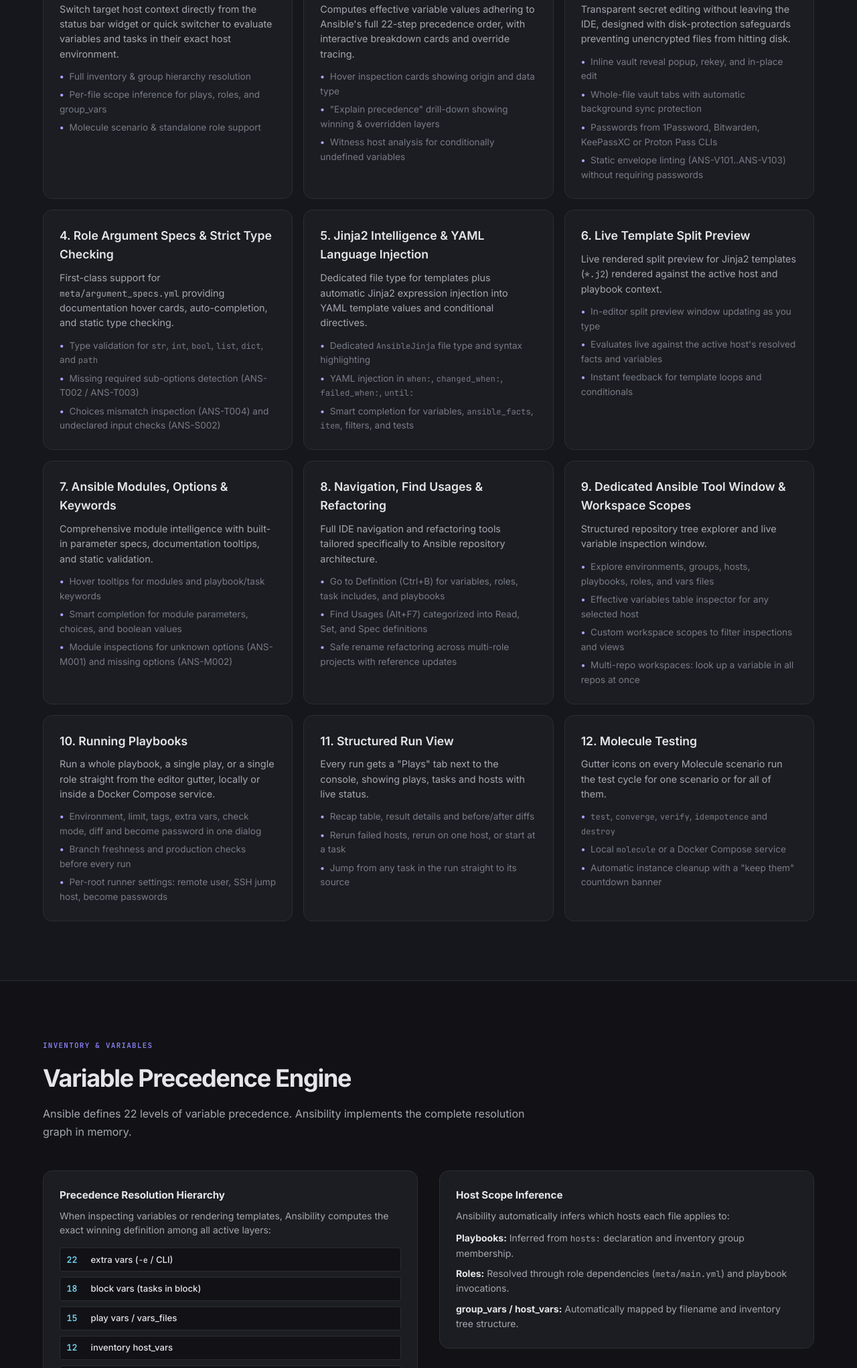
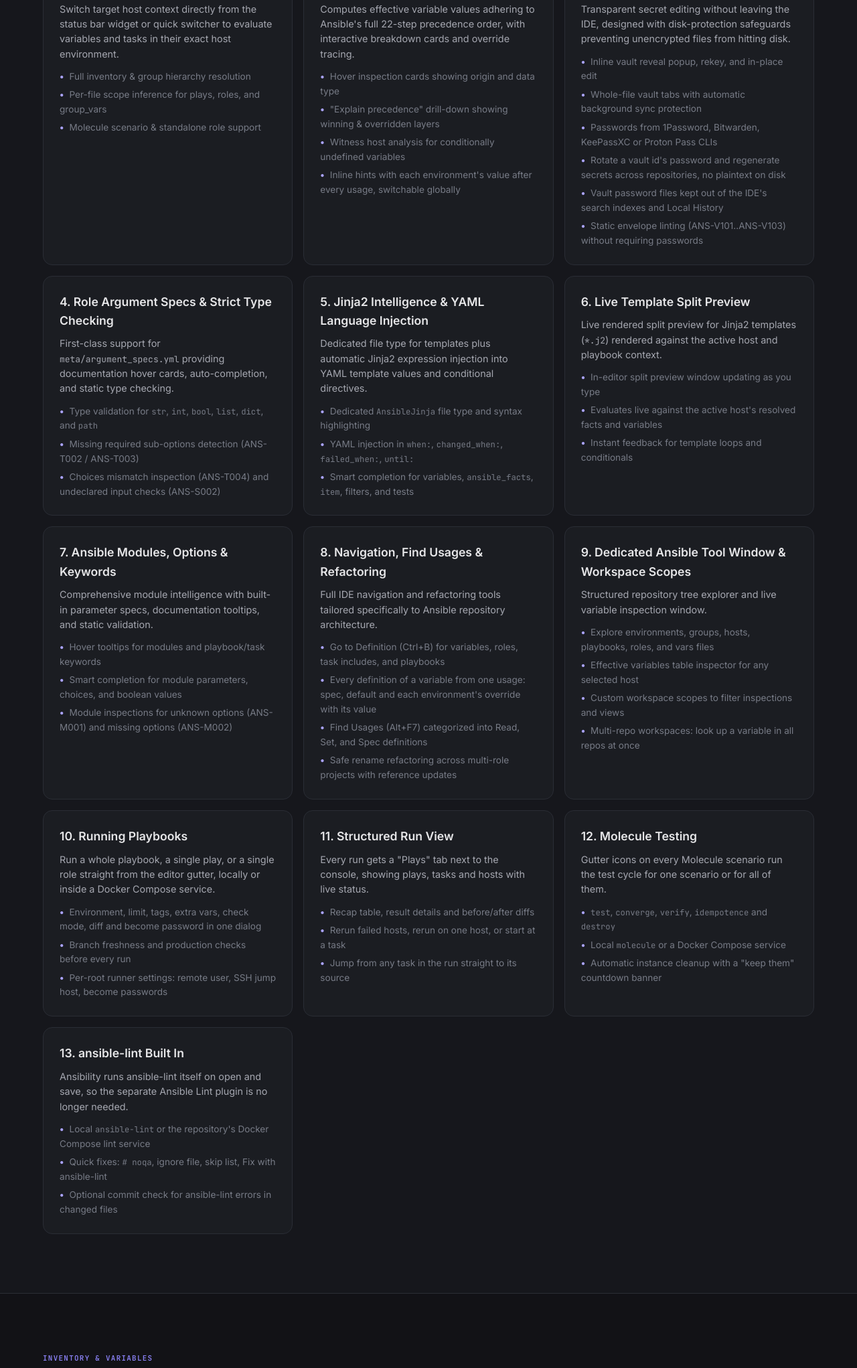
Before and after one commit to DanielTerletzkiy/ansibility, a plain HTML site: page docs/index.html in a window 1280 px wide. Shown: the part 1885-3928 px from the top of the page at 67% size. Drawn offline with Linux system fonts and the light colour scheme.

Commit message:
Prepare the release: notes, Marketplace description, README and site
- Release notes tightened to what users see (17.5K to 9.5K characters); every
  feature, safety guarantee and fix stays.
- Marketplace description, README and site name the variable source hints,
  every-definition Ctrl+B, Rotate Vault Password, Regenerate Secrets, password
  files out of the indexes and ansible-lint.
- Why 2026.3 is not in the verifier list: its VCS plugin split makes the
  verifier report our VCS classes as unresolved, while the IDE loads them.
- A neutral port in RunnerSettingsTest.

Co-Authored-By: Claude Opus 5.5 <noreply@anthropic.com>

```diff
--- a/docs/index.html
+++ b/docs/index.html
@@ -4,7 +4,7 @@
   <meta charset="UTF-8">
   <meta name="viewport" content="width=device-width, initial-scale=1.0">
   <title>Ansibility — Ansible Plugin for JetBrains IDEs</title>
-  <meta name="description" content="Ansibility brings deep, native Ansible support to JetBrains IDEs. Host awareness, 22-step variable precedence, vault security, Jinja2 preview, role argument specs, and playbook and Molecule runs.">
+  <meta name="description" content="Ansibility brings deep, native Ansible support to JetBrains IDEs. Host awareness, 22-step variable precedence, vault security, Jinja2 preview, role argument specs, ansible-lint, and playbook and Molecule runs.">
   <link rel="icon" type="image/svg+xml" href="assets/logo.svg">
 
   <link rel="preconnect" href="https://fonts.googleapis.com">
@@ -459,6 +459,7 @@
             <li>Hover inspection cards showing origin and data type</li>
             <li>"Explain precedence" drill-down showing winning & overridden layers</li>
             <li>Witness host analysis for conditionally undefined variables</li>
+            <li>Inline hints with each environment's value after every usage, switchable globally</li>
           </ul>
         </div>
 
@@ -469,6 +470,8 @@
             <li>Inline vault reveal popup, rekey, and in-place edit</li>
             <li>Whole-file vault tabs with automatic background sync protection</li>
             <li>Passwords from 1Password, Bitwarden, KeePassXC or Proton Pass CLIs</li>
+            <li>Rotate a vault id's password and regenerate secrets across repositories, no plaintext on disk</li>
+            <li>Vault password files kept out of the IDE's search indexes and Local History</li>
             <li>Static envelope linting (ANS-V101..ANS-V103) without requiring passwords</li>
           </ul>
         </div>
@@ -518,6 +521,7 @@
           <p>Full IDE navigation and refactoring tools tailored specifically to Ansible repository architecture.</p>
           <ul>
             <li>Go to Definition (Ctrl+B) for variables, roles, task includes, and playbooks</li>
+            <li>Every definition of a variable from one usage: spec, default and each environment's override with its value</li>
             <li>Find Usages (Alt+F7) categorized into Read, Set, and Spec definitions</li>
             <li>Safe rename refactoring across multi-role projects with reference updates</li>
           </ul>
@@ -561,6 +565,16 @@
             <li><code>test</code>, <code>converge</code>, <code>verify</code>, <code>idempotence</code> and <code>destroy</code></li>
             <li>Local <code>molecule</code> or a Docker Compose service</li>
             <li>Automatic instance cleanup with a "keep them" countdown banner</li>
+          </ul>
+        </div>
+
+        <div class="feature-item">
+          <h3>13. ansible-lint Built In</h3>
+          <p>Ansibility runs ansible-lint itself on open and save, so the separate Ansible Lint plugin is no longer needed.</p>
+          <ul>
+            <li>Local <code>ansible-lint</code> or the repository's Docker Compose lint service</li>
+            <li>Quick fixes: <code># noqa</code>, ignore file, skip list, Fix with ansible-lint</li>
+            <li>Optional commit check for ansible-lint errors in changed files</li>
           </ul>
         </div>
       </div>
--- a/plugin/src/main/resources/META-INF/plugin.xml
+++ b/plugin/src/main/resources/META-INF/plugin.xml
@@ -10,8 +10,10 @@
         <p><b>Key Features:</b></p>
         <ul>
             <li><b>Host Awareness & Context Switching:</b> Full understanding of inventories, environments, group hierarchies, and <code>group_vars</code>/<code>host_vars</code> inheritance. Switch active host context via the status bar widget or quick actions.</li>
-            <li><b>Variable Precedence & Deep Inspection:</b> Variable cards with interactive <i>"Explain Precedence"</i> view showing values across all inventory, playbook, and role layers.</li>
+            <li><b>Variable Precedence & Deep Inspection:</b> Variable cards with interactive <i>"Explain Precedence"</i> view showing values across all inventory, playbook, and role layers. Inline hints after each variable usage show what every environment's hosts get there (<code>default 1.2.0 · prod 1.4.0</code>), and Ctrl+B lists every definition that reaches them with its value; the hints can be switched off globally.</li>
             <li><b>Seamless Ansible Vault Integration:</b> In-editor inline vault reveal/edit/encrypt/decrypt/rekey, whole-file vault tabs with safe synchronization protection, lock gutter icons, and structural envelope inspections. Vault and become passwords can come from the 1Password, Bitwarden, KeePassXC or Proton Pass CLIs.</li>
+            <li><b>Vault Password Rotation & Secret Regeneration:</b> Rotate a vault id's password across repositories (every vault re-encrypted, checked in memory first, the new password stored before any file changes) and give chosen <code>!vault</code> values new random values per file, folder or repository, without plaintext ever reaching the disk. Vault password files are kept out of the IDE's search indexes and Local History.</li>
+            <li><b>ansible-lint Built In:</b> Findings in the editor on open and save, run locally or in the repository's Docker Compose lint service, with quick fixes (<code># noqa</code>, ignore file, skip list, Fix with ansible-lint) and an optional commit check. Replaces the separate Ansible Lint plugin.</li>
             <li><b>Role Argument Specs & Strict Type Checking:</b> JSDoc-like documentation from <code>meta/argument_specs.yml</code>, hover cards, auto-completion, and static type checking against ansible-core's type rules.</li>
             <li><b>Jinja2 & YAML Language Injection:</b> Full Jinja2 syntax support for <code>*.j2</code> and automatic injection into YAML expressions (<code>when:</code>, <code>changed_when:</code>, templates) with smart variable, fact, and filter completion.</li>
             <li><b>Live Template Split Preview:</b> Preview rendered Jinja2 templates directly in a split editor for the active host/play context.</li>
```
Also changed, not shown: 4 other files.
